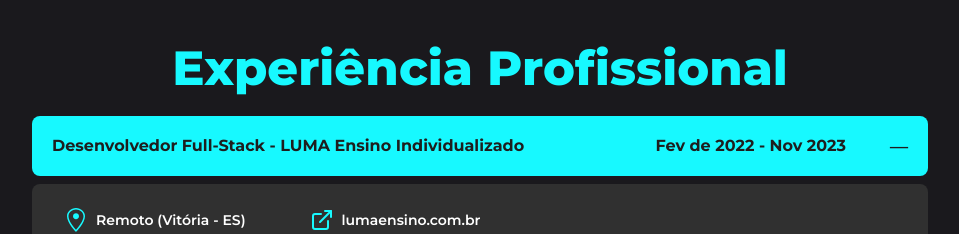
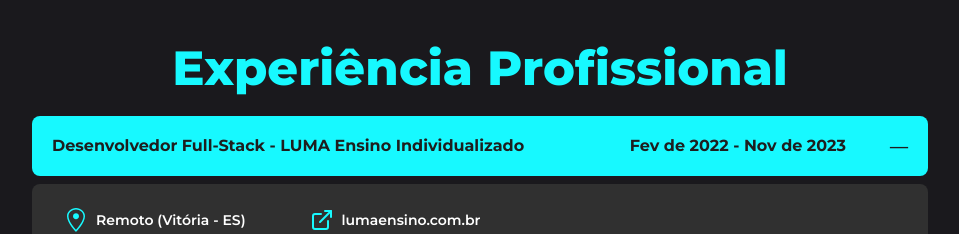
Before and after one commit to ArlissonC/portfolio, a Next.js app: page / in a window 1280 px wide. Shown: the part 2020-2254 px from the top of the page, without its empty margins (160-1119 px from the left). Built offline with nearby package versions, Linux system fonts and the light colour scheme.

Commit message:
correction work experience date format

```diff
--- a/src/data.ts
+++ b/src/data.ts
@@ -61,7 +61,7 @@ export const profissionalExperiences = [
     title: "Desenvolvedor Full-Stack - LUMA Ensino Individualizado",
     webSiteDns: "lumaensino.com.br",
     location: "Remoto (Vitória - ES)",
-    period: "Fev de 2022 - Nov 2023",
+    period: "Fev de 2022 - Nov de 2023",
     webSiteUrl: "https://lumaensino.com.br/",
     description:
       "Migração da plataforma para Next.js e .NET 7, trabalhando no desenvolvimento de recursos, na refatoração do sistema e na integração com as respectivas tecnologias. Além disso, simultaneamente, estava envolvido na sustentação da plataforma atual, que utiliza .NET 3.1 e AngularJS.",
```
